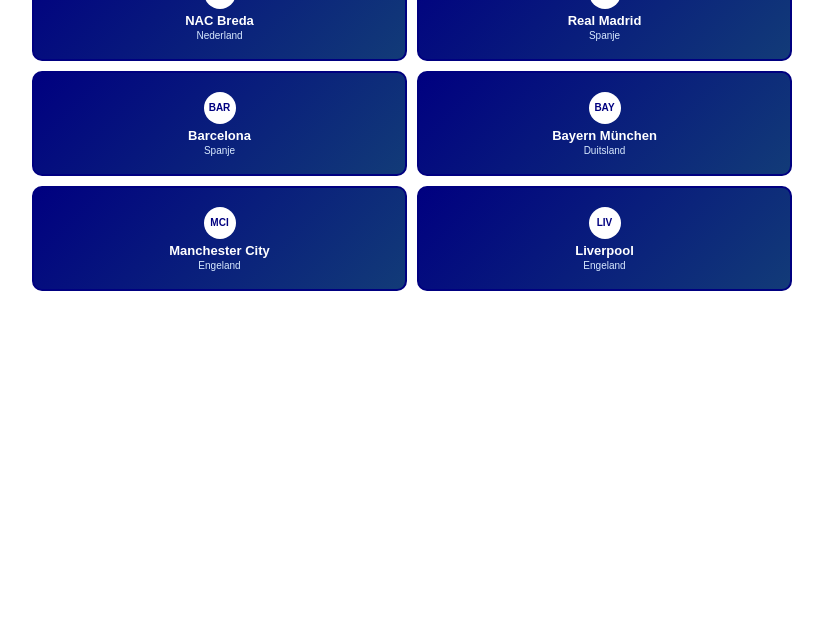
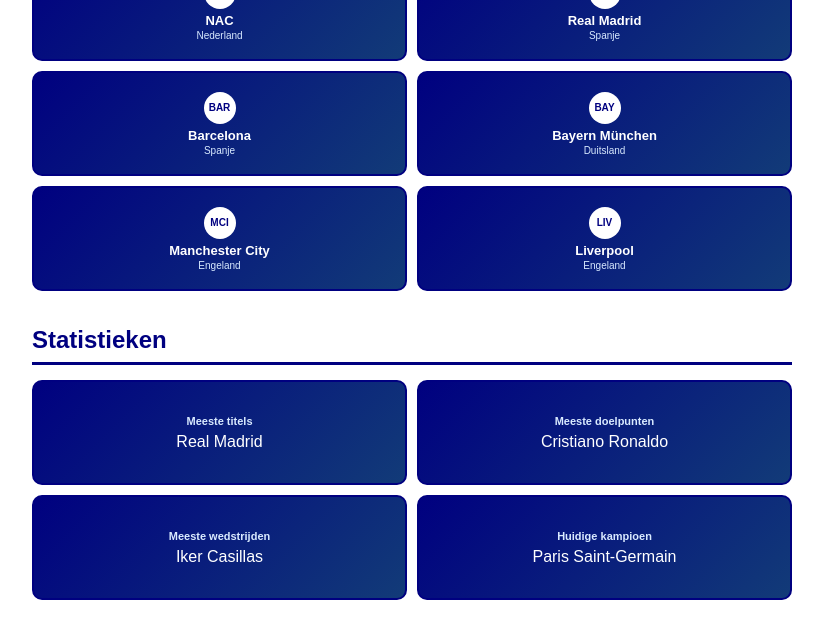
Before and after one commit to vhtml076/vhtml076.github.io, a plain HTML site: page index.html in a window 1280 px wide. Shown: the part 682-1307 px from the top of the page, without its empty margins (228-1051 px from the left). Before the commit the page ends 998 px from the top, so only its background shows below. Drawn offline with Linux system fonts and the light colour scheme.

Commit message:
Update index.html

```diff
--- a/index.html
+++ b/index.html
@@ -100,9 +100,10 @@
             border-radius: 8px;
         }
 
-        .wedstrijden li:hover {
+        .wedstrijden li:hover,
+        .team-kaart:hover {
             transform: translateY(-3px);
-            box-shadow: 0 4px 8px #0000802e;
+            box-shadow: 0 5px 10px #00008040;
         }
 
         .teams {
@@ -134,11 +135,6 @@
             border-radius: 10px;
         }
 
-        .team-kaart:hover {
-            transform: translateY(-3px);
-            box-shadow: 0 5px 10px #00008040;
-        }
-
         .team-logo {
             display: flex;
             justify-content: center;
@@ -162,6 +158,16 @@
         .team-land {
             color: #d9eaff;
             font-size: 10px;
+        }
+
+        .statistieken {
+            margin-top: 35px;
+        }
+
+        .statistieken b {
+            margin-bottom: 6px;
+            color: #d9eaff;
+            font-size: 11px;
         }
 
         @media (max-width: 600px) {
@@ -192,7 +198,7 @@
     </style>
 </head>
 
-<body>
+<body id="home">
 
     <header>
         <h1>Champions League</h1>
@@ -201,23 +207,49 @@
 
     <nav>
         <ul>
-            <li><a href="#">Home</a></li>
-            <li><a href="#">Wedstrijden</a></li>
-            <li><a href="#">Teams</a></li>
-            <li><a href="#">Statistieken</a></li>
-            <li><a href="#">Over ons</a></li>
+            <li><a href="#home">Home</a></li>
+            <li><a href="#wedstrijden">Wedstrijden</a></li>
+            <li><a href="#teams">Teams</a></li>
+            <li><a href="#statistieken">Statistieken</a></li>
+            <li><a href="#over-ons">Over ons</a></li>
         </ul>
     </nav>
 
     <main>
-        <section class="wedstrijden">
+        <section class="wedstrijden" id="wedstrijden">
             <h2>Komende wedstrijden</h2>
-            <ul id="wedstrijden"></ul>
+            <ul id="wedstrijden-lijst"></ul>
         </section>
 
-        <section class="populaire-teams">
+        <section class="populaire-teams" id="teams">
             <h2>Populaire teams</h2>
-            <ul id="teams" class="team-grid"></ul>
+            <ul id="teams-lijst" class="team-grid"></ul>
+        </section>
+
+        <section class="populaire-teams statistieken" id="statistieken">
+            <h2>Statistieken</h2>
+
+            <div class="team-grid">
+                <div class="team-kaart">
+                    <b>Meeste titels</b>
+                    Real Madrid
+                </div>
+
+                <div class="team-kaart">
+                    <b>Meeste doelpunten</b>
+                    Cristiano Ronaldo
+                </div>
+
+                <div class="team-kaart">
+                    <b>Meeste wedstrijden</b>
+                    Iker Casillas
+                </div>
+
+                <div class="team-kaart">
+                    <b>Huidige kampioen</b>
+                    Paris Saint-Germain
+                </div>
+            </div>
         </section>
     </main>
 
@@ -232,7 +264,7 @@
         ];
 
         const teams = [
-            ["NAC", "NAC Breda", "Nederland"],
+            ["NAC", "NAC", "Nederland"],
             ["RMA", "Real Madrid", "Spanje"],
             ["BAR", "Barcelona", "Spanje"],
             ["BAY", "Bayern München", "Duitsland"],
@@ -240,8 +272,11 @@
             ["LIV", "Liverpool", "Engeland"]
         ];
 
-        const wedstrijdenLijst = document.getElementById("wedstrijden");
-        const teamsLijst = document.getElementById("teams");
+        const wedstrijdenLijst =
+            document.getElementById("wedstrijden-lijst");
+
+        const teamsLijst =
+            document.getElementById("teams-lijst");
 
         wedstrijden.forEach(function(wedstrijd) {
             wedstrijdenLijst.innerHTML += `
@@ -264,4 +299,5 @@
         });
     </script>
 
-</body
+</body>
+</html>
```
